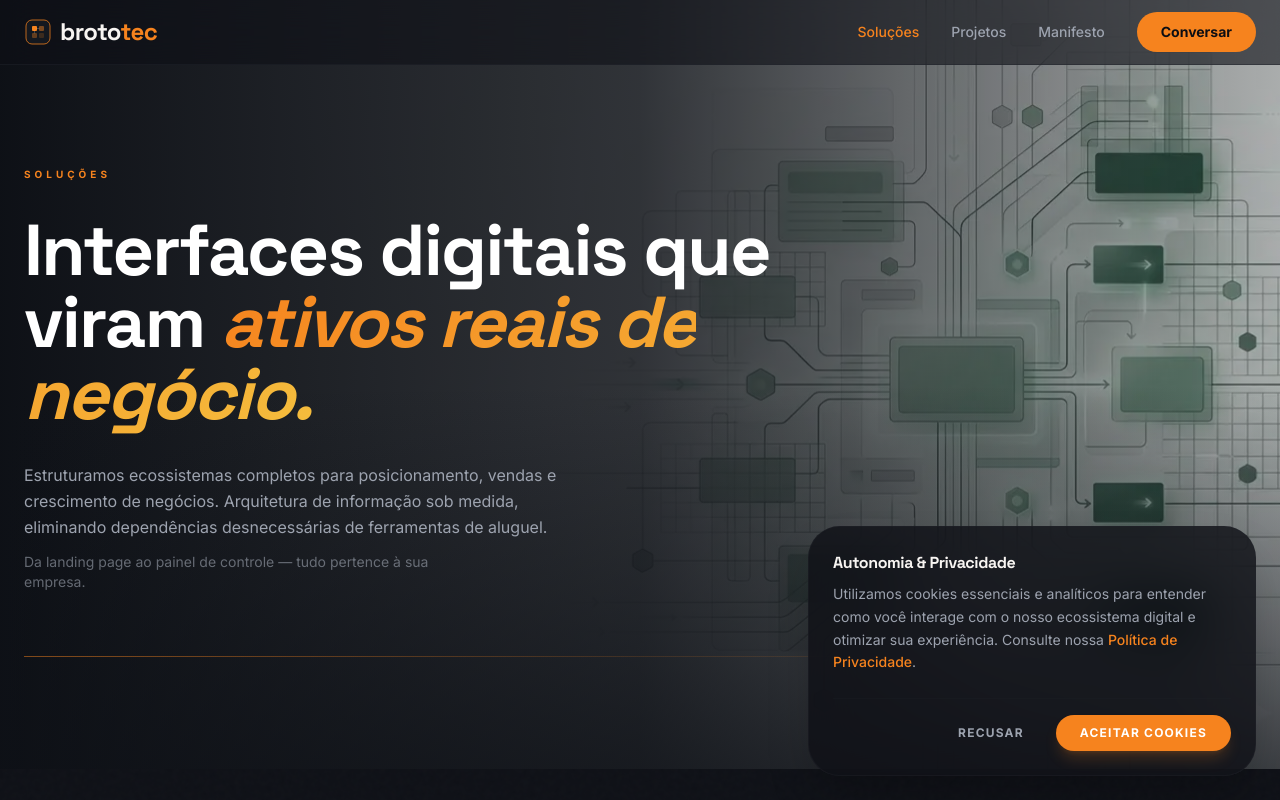
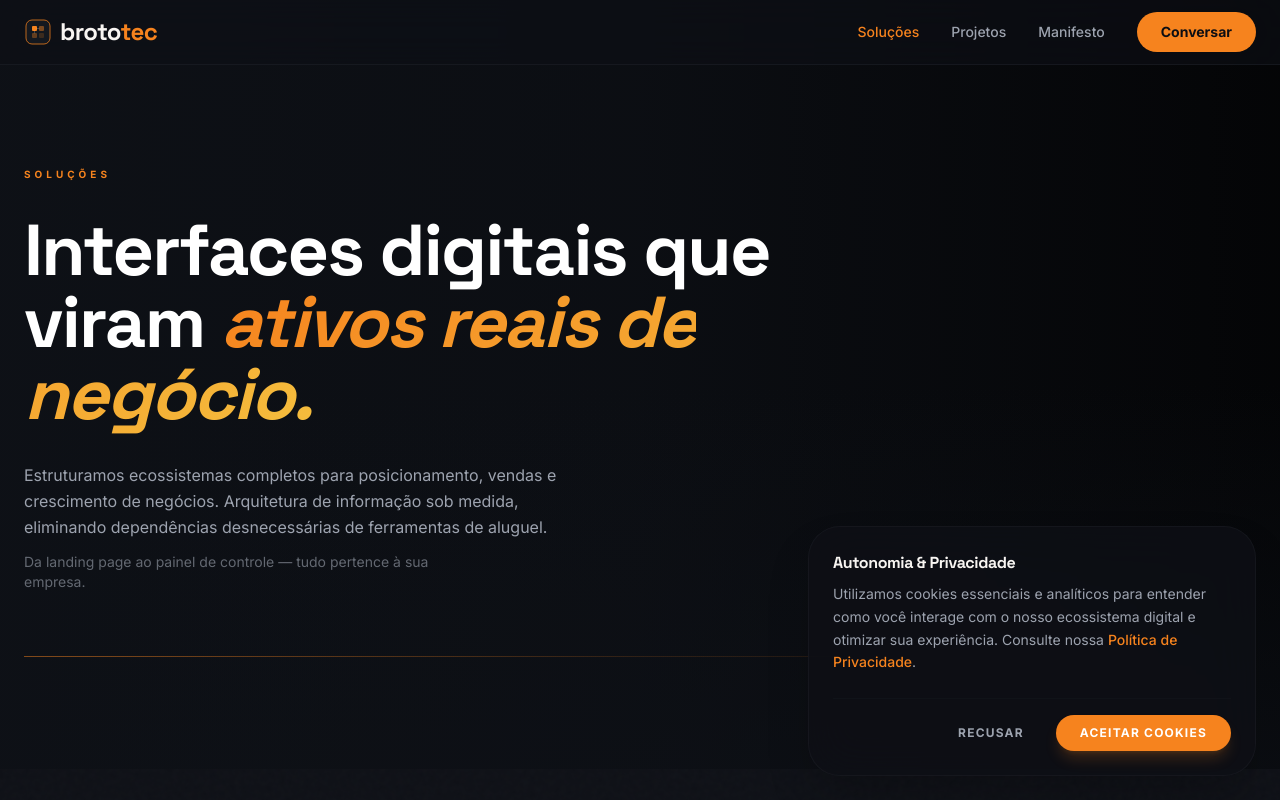
Before and after one commit to marllonpanisset/brototec, a React (Vite) app: page /solucoes in a window 1280 px wide. Shown: the top 800 px of the page. Built offline with nearby package versions, Linux system fonts and the light colour scheme.

Commit message:
refactor(ui): remove imagem do hero de soluções e ajusta transparência do manifesto

```diff
--- a/src/components/solucoes/SolucoesHero.jsx
+++ b/src/components/solucoes/SolucoesHero.jsx
@@ -2,15 +2,7 @@
 
 export default function SolucoesHero() {
   return (
-    <section
-      className="relative pt-40 pb-28 overflow-hidden bg-black"
-      style={{
-        backgroundImage: "url('/images/solucoes/solucoes-hero.webp')",
-        backgroundSize: "cover",
-        backgroundPosition: "75% center",
-        backgroundRepeat: "no-repeat",
-      }}
-    >
+    <section className="relative pt-40 pb-28 overflow-hidden bg-black">
       {/* OVERLAY */}
       <div className="absolute inset-0 z-10 bg-gradient-to-r from-background via-background/85 to-background/30" />
       <div className="absolute inset-0 z-10 bg-gradient-to-b from-transparent via-transparent to-background/70" />
--- a/src/pages/Manifesto.jsx
+++ b/src/pages/Manifesto.jsx
@@ -72,9 +72,9 @@
             className="w-full h-full object-cover object-[17%] md:object-center opacity-40 md:opacity-50 select-none pointer-events-none"
           />
 
-          {/* MASK DE LEGIBILIDADE ULTRA REFINADA */}
-          <div className="absolute inset-0 bg-gradient-to-r from-black via-black/80 to-transparent z-10 hidden md:block" />
-          <div className="absolute inset-0 bg-gradient-to-t from-black via-black/90 to-transparent z-10 md:hidden" />
+          {/* MASK DE LEGIBILIDADE AJUSTADA */}
+<div className="absolute inset-0 bg-gradient-to-r from-black/80 via-black/45 to-black/10 z-10 hidden md:block" />
+<div className="absolute inset-0 bg-gradient-to-t from-black/75 via-black/35 to-transparent z-10 md:hidden" />
         </div>
 
         <div className="max-w-7xl mx-auto px-6 relative z-20 w-full">
```
